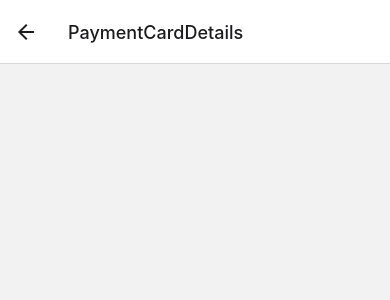
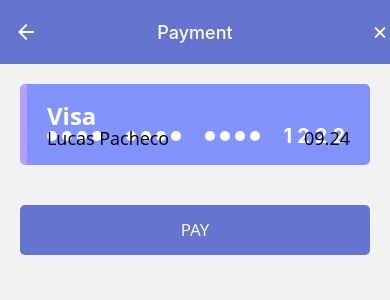
Before and after one commit to aamir-ds/digital-clinic, a React Native app: screen /PaymentCardDetails in a window 390 px wide. Shown: the top 300 px of the page. Built offline with nearby package versions, Linux system fonts and the light colour scheme.

Commit message:
payment form

```diff
--- a/components/ButtonComponent.js
+++ b/components/ButtonComponent.js
@@ -5,7 +5,7 @@ import colors from '../config/colors'
 
 export default function ButtonComponent(props) {
   return (
-    <TouchableOpacity style={styles.button} activeOpacity={0.8}>
+    <TouchableOpacity style={styles.button} activeOpacity={0.8} onPress={props.onPress}>
     <Text style={styles.buttonText}>{props.title}</Text>
 </TouchableOpacity>
   )
--- a/navigation/StackNavigation.js
+++ b/navigation/StackNavigation.js
@@ -83,7 +83,7 @@ export default function StackNavigation() {
         headerShown: false,
       }} />
       <Stack.Screen name="PaymentProcess" component={PaymentProcess} options={{ headerTitleAlign: 'center', headerTitle: 'Payment' }} />
-      <Stack.Screen name="PaymentCardDetails" component={PaymentCardDetails} />
+      <Stack.Screen name="PaymentCardDetails" component={PaymentCardDetails} options={{ headerTitleAlign: 'center', headerTitle: 'Payment' }} />
       <Stack.Screen name="Maps" component={Maps} />
     </Stack.Navigator>
   )
--- a/screens/PaymentCardDetails.js
+++ b/screens/PaymentCardDetails.js
@@ -1,13 +1,151 @@
-import { StyleSheet, Text, View } from 'react-native'
-import React from 'react'
+import { StyleSheet, Text, StatusBar, View, TouchableOpacity, Image, ScrollView, useWindowDimensions } from 'react-native'
+import React, { useLayoutEffect } from 'react'
 import { SafeAreaView } from 'react-native-safe-area-context'
+import colors from '../config/colors'
+import MatIco from 'react-native-vector-icons/MaterialCommunityIcons';
+import Ant from 'react-native-vector-icons/AntDesign';
+import Octi from 'react-native-vector-icons/Octicons';
+import Feather from 'react-native-vector-icons/Feather';
+import Entypo from 'react-native-vector-icons/Entypo';
+import EvilIco from 'react-native-vector-icons/EvilIcons';
+import Ion from 'react-native-vector-icons/Ionicons';
+import Fa from 'react-native-vector-icons/FontAwesome';
+import ButtonComponent from '../components/ButtonComponent';
 
-export default function PaymentCardDetails() {
+const PaymentCardDetails = ({ navigation }) => {
+  const window = useWindowDimensions();
+
+  useLayoutEffect(() => {
+        navigation.setOptions({
+            //   headerLeft: () => (
+            //     <TouchableOpacity
+            //       onPress={() => alert('Left Menu Clicked')}
+            //       style={{marginRight: 20, alignItems: 'center'}}>
+            //         <Feather name='arrow-left' size={20} color={colors.white}/>
+            //     </TouchableOpacity>
+            //   ),
+            headerRight: () => (
+                <TouchableOpacity
+                    onPress={() => alert('Right Menu Clicked')}
+                    style={{ marginLeft: 10 }}>
+                    <Ion name='close' size={20} color={colors.white} />
+                </TouchableOpacity>
+            ),
+
+            headerShadowVisible: false,
+            headerStyle: {
+                backgroundColor: '#6574CF', //Set Header color
+                elevation: 0, // remove shadow on Android
+                shadowOpacity: 0, // remove shadow on iOS
+            },
+            headerTintColor: colors.white,
+        });
+      }, [navigation]);
+
   return (
-    <SafeAreaView>
+     <ScrollView>
+      <SafeAreaView style={styles.container}>
+          <StatusBar barStyle="light-content" backgroundColor={colors.primary} />
+          <View style={styles.cardSection}>
+            <View style={styles.content}>
+              <Text style={styles.cardName}>Visa</Text>
+              <View style={styles.cardNumber}>
+                <View style={{flexDirection: 'row', alignSelf: 'center'}}>
+                  <View style={styles.dot}></View>
+                  <View style={styles.dot}></View>
+                  <View style={styles.dot}></View>
+                  <View style={styles.dot}></View>
+                </View>
+                <View style={{flexDirection: 'row', alignSelf: 'center'}}>
+                  <View style={styles.dot}></View>
+                  <View style={styles.dot}></View>
+                  <View style={styles.dot}></View>
+                  <View style={styles.dot}></View>
+                </View>
+                <View style={{flexDirection: 'row', alignSelf: 'center'}}>
+                  <View style={styles.dot}></View>
+                  <View style={styles.dot}></View>
+                  <View style={styles.dot}></View>
+                  <View style={styles.dot}></View>
+                </View>
+                <Text style={styles.number}>1222</Text>
+              </View>
+              <View style={styles.cardHolder}>
+                <Text style={styles.fullname}>Lucas Pacheco</Text>
+                <Text style={styles.fullname}>09.24</Text>
+              </View>
+            </View>
+          </View>
 
-    </SafeAreaView>
+          <View style={styles.footer}>
+            <ButtonComponent title={'Pay'} onPress={() => {navigation.navigate('BookingSuccessful')}}/>
+          </View>
+      </SafeAreaView>
+    </ScrollView>
   )
 }
 
-const styles = StyleSheet.create({})
+export default PaymentCardDetails;
+
+const styles = StyleSheet.create({
+  container: {
+    flex: 1
+  },
+  cardSection: {
+    flex: 1,
+    margin: 20,
+    height:200,
+    borderRadius: 5,
+    borderLeftWidth: 7,
+    borderLeftColor: "#B1A0FF",
+    backgroundColor: "#8293FE",
+  },
+  cardName: {
+    color: colors.white,
+    fontSize: 24,
+    fontWeight: 'bold',
+    fontFamily: "Open Sans",
+    flex: 1,
+  },
+  cardNumber: {
+    flex: 1,
+    justifyContent: 'space-between',
+    flexDirection: 'row',
+    alignItems: 'center',
+  },
+  number: {
+    fontSize: 20,
+    color: colors.white,
+    fontWeight: 'bold',
+    letterSpacing: 5,
+  },
+  content: {
+    paddingVertical: 15,
+    paddingHorizontal: 20,
+    flex: 1,
+    justifyContent: 'space-between',
+    height: 200,
+    // borderWidth: 1
+  },
+  dot: {
+    width: 10,
+    height: 10,
+    borderRadius: 100,
+    backgroundColor: colors.white,
+    marginRight: 5,
+  },
+  cardHolder: {
+    flex: 1,
+    flexDirection: 'row',
+    alignItems: 'flex-end',
+    justifyContent: 'space-between'
+  },
+  fullname: {
+    fontSize: 18,
+    fontFamily: 'Open Sans',
+  },
+  footer: {
+    flex: 1,
+    padding: 20
+  }
+})
--- a/screens/PaymentProcess.js
+++ b/screens/PaymentProcess.js
@@ -11,9 +11,11 @@ import EvilIco from 'react-native-vector-icons/EvilIcons';
 import Ion from 'react-native-vector-icons/Ionicons';
 import Fa from 'react-native-vector-icons/FontAwesome';
 import ButtonComponent from '../components/ButtonComponent';
+import { useNavigation } from '@react-navigation/native';
 
-const PaymentProcess = ({ navigation }) => {
+const PaymentProcess = () => {
     const window = useWindowDimensions();
+    const navigation = useNavigation()
 
     useLayoutEffect(() => {
         navigation.setOptions({
@@ -123,8 +125,12 @@ const PaymentProcess = ({ navigation }) => {
                     {/* </View> */}
                 </View>
 
+                <View style={styles.formSection}>
+                    <Text style={{color: '#000'}}>Form</Text>
+                </View>
+
                 <View style={styles.footerSection}>
-                    <ButtonComponent title={"Confirm"} onPress={() => navigation.navigate('BookingSuccessful')}/>
+                    <ButtonComponent title={"Confirm"} onPress={() => {navigation.navigate('PaymentCardDetails')}}/>
                 </View>
             </SafeAreaView>
         </ScrollView>
@@ -292,5 +298,8 @@ const styles = StyleSheet.create({
         borderColor: colors.primary,
         borderWidth: 1,
         backgroundColor: colors.lightPrimary
+    },
+    formSection: {
+        flex: 1
     }
 })
```
